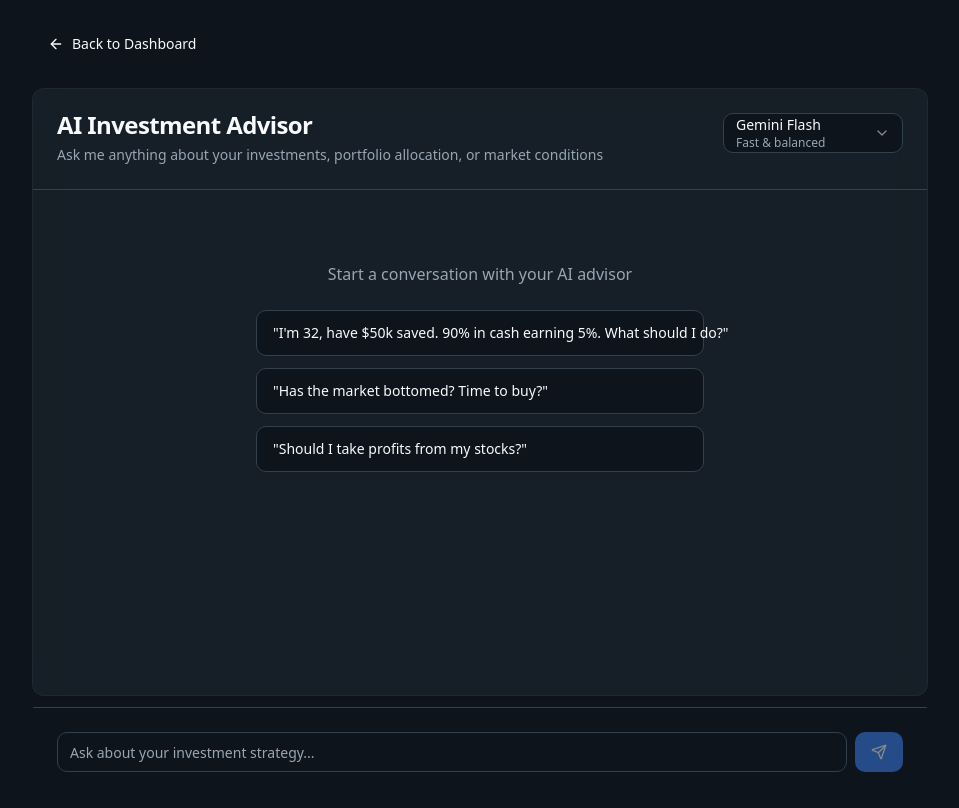
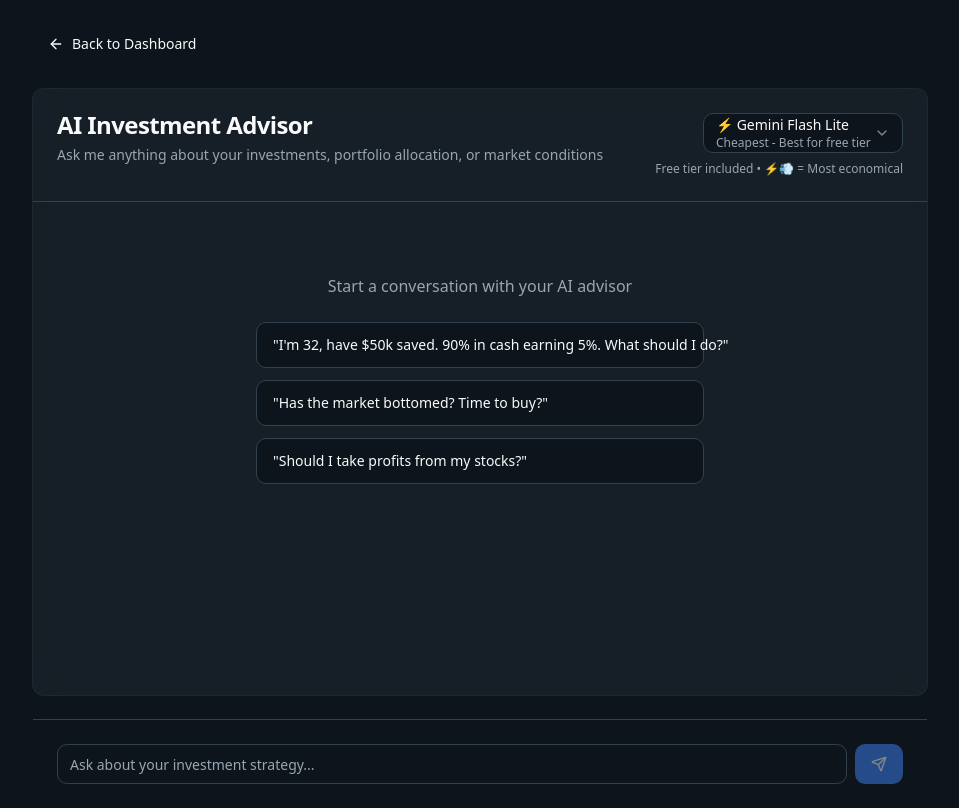
Before and after one commit to takkaros/brave-market-buddy, a React (Vite) app: page /chat in a window 1280 px wide. Shown: the whole page, without its empty margins (160-1119 px from the left). Built offline with nearby package versions, Linux system fonts and the light colour scheme.

Commit message:
Add free AI solution

```diff
--- a/src/pages/AIChat.tsx
+++ b/src/pages/AIChat.tsx
@@ -15,10 +15,12 @@ interface Message {
 }
 
 const AI_MODELS = [
-  { value: 'google/gemini-2.5-flash', label: 'Gemini Flash', description: 'Fast & balanced' },
-  { value: 'google/gemini-2.5-pro', label: 'Gemini Pro', description: 'Best reasoning' },
-  { value: 'openai/gpt-5-mini', label: 'GPT-5 Mini', description: 'Efficient' },
-  { value: 'openai/gpt-5', label: 'GPT-5', description: 'Most powerful' },
+  { value: 'google/gemini-2.5-flash-lite', label: '⚡ Gemini Flash Lite', description: 'Cheapest - Best for free tier', isFree: true },
+  { value: 'google/gemini-2.5-flash', label: 'Gemini Flash', description: 'Fast & balanced', isFree: false },
+  { value: 'openai/gpt-5-nano', label: '💨 GPT-5 Nano', description: 'Super fast & cheap', isFree: true },
+  { value: 'openai/gpt-5-mini', label: 'GPT-5 Mini', description: 'Efficient', isFree: false },
+  { value: 'google/gemini-2.5-pro', label: 'Gemini Pro', description: 'Premium reasoning', isFree: false },
+  { value: 'openai/gpt-5', label: 'GPT-5', description: 'Premium power', isFree: false },
 ];
 
 const AIChat = () => {
@@ -27,7 +29,7 @@ const AIChat = () => {
   const [messages, setMessages] = useState<Message[]>([]);
   const [input, setInput] = useState('');
   const [loading, setLoading] = useState(false);
-  const [selectedModel, setSelectedModel] = useState('google/gemini-2.5-flash');
+  const [selectedModel, setSelectedModel] = useState('google/gemini-2.5-flash-lite');
   const [portfolioStats, setPortfolioStats] = useState<{
     totalValue: number;
     holdingsCount: number;
@@ -159,8 +161,9 @@ const AIChat = () => {
                   Ask me anything about your investments, portfolio allocation, or market conditions
                 </p>
               </div>
+              <div className="flex flex-col items-end gap-2">
                 <Select value={selectedModel} onValueChange={setSelectedModel}>
-                <SelectTrigger className="w-[180px]">
+                  <SelectTrigger className="w-[200px]">
                     <SelectValue />
                   </SelectTrigger>
                   <SelectContent>
@@ -174,6 +177,10 @@ const AIChat = () => {
                     ))}
                   </SelectContent>
                 </Select>
+                <p className="text-xs text-muted-foreground">
+                  Free tier included • ⚡💨 = Most economical
+                </p>
+              </div>
             </div>
           </CardHeader>
           <CardContent className="p-0 h-full flex flex-col">
```
Lines whose indentation alone changed are shown as unchanged.
